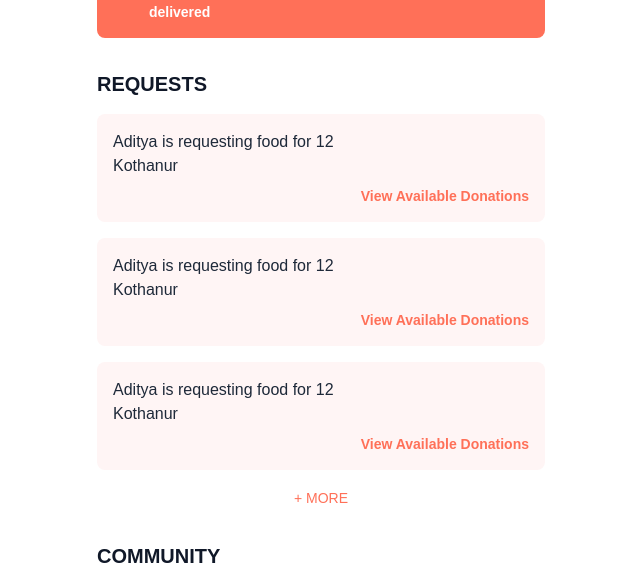
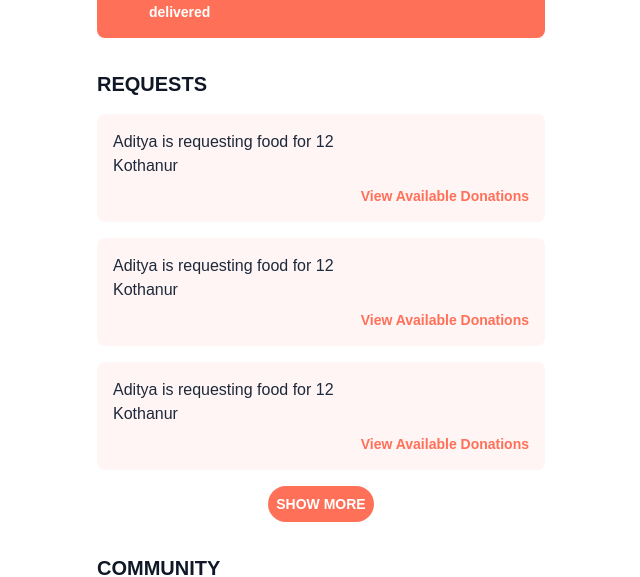
Before and after one commit to 4all3n/ann-dann, a Next.js app: page /volunteer/home in a window 1280 px wide. Shown: the part 174-751 px from the top of the page, without its empty margins (319-959 px from the left). Built offline with nearby package versions, Linux system fonts and the light colour scheme.

Commit message:
few fixes

```diff
--- a/app/volunteer/home/page.tsx
+++ b/app/volunteer/home/page.tsx
@@ -1,9 +1,12 @@
 'use client';
 
+import { useState } from 'react';
 import RequestCard from '@/app/components/volunteer/card';
 import CommunityArticle from '@/app/components/volunteer/community';
 
 const VolunteerHome = () => {
+  const [showAllRequests, setShowAllRequests] = useState(false);
+
   const stats = [
     { label: 'No of orders delivered', value: '12' },
     { label: 'Feedback received', value: '4' },
@@ -14,7 +17,18 @@ const VolunteerHome = () => {
     { name: 'Aditya', quantity: 12, location: 'Kothanur' },
     { name: 'Aditya', quantity: 12, location: 'Kothanur' },
     { name: 'Aditya', quantity: 12, location: 'Kothanur' },
+    { name: 'Aditya', quantity: 12, location: 'Kothanur' },
+    { name: 'Aditya', quantity: 12, location: 'Kothanur' },
+    { name: 'Aditya', quantity: 12, location: 'Kothanur' },
+    { name: 'Aditya', quantity: 12, location: 'Kothanur' },
+    { name: 'Aditya', quantity: 12, location: 'Kothanur' },
   ];
+
+  const visibleRequests = showAllRequests ? requests : requests.slice(0, 3);
+
+  const toggleRequests = () => {
+    setShowAllRequests(!showAllRequests);
+  };
 
   const communityArticles = [
     {
@@ -58,7 +72,7 @@ const VolunteerHome = () => {
         {/* Requests Section */}
         <div className="mb-8">
           <h2 className="text-xl font-bold text-gray-900 mb-4">REQUESTS</h2>
-          {requests.map((request, index) => (
+          {visibleRequests.map((request, index) => (
             <RequestCard
               key={index}
               name={request.name}
@@ -66,7 +80,22 @@ const VolunteerHome = () => {
               location={request.location}
             />
           ))}
-          <button className="text-[#FF7058] text-sm font-medium w-full">+ MORE</button>
+          {requests.length > 3 && (
+            <button
+              onClick={toggleRequests}
+              className="text-[#FF7058] text-sm font-medium w-full hover:text-[#ff5252] transition-colors flex items-center justify-center gap-1"
+            >
+              {showAllRequests ? (
+                <>
+                  <span className='bg-[#FF7058] text-white px-2 py-2 font-semibold rounded-full'>SHOW LESS</span>
+                </>
+              ) : (
+                <>
+                  <span className='bg-[#FF7058] text-white px-2 py-2 font-semibold rounded-full'>SHOW MORE</span>
+                </>
+              )}
+            </button>
+          )}
         </div>
 
         {/* Community Section */}
```
